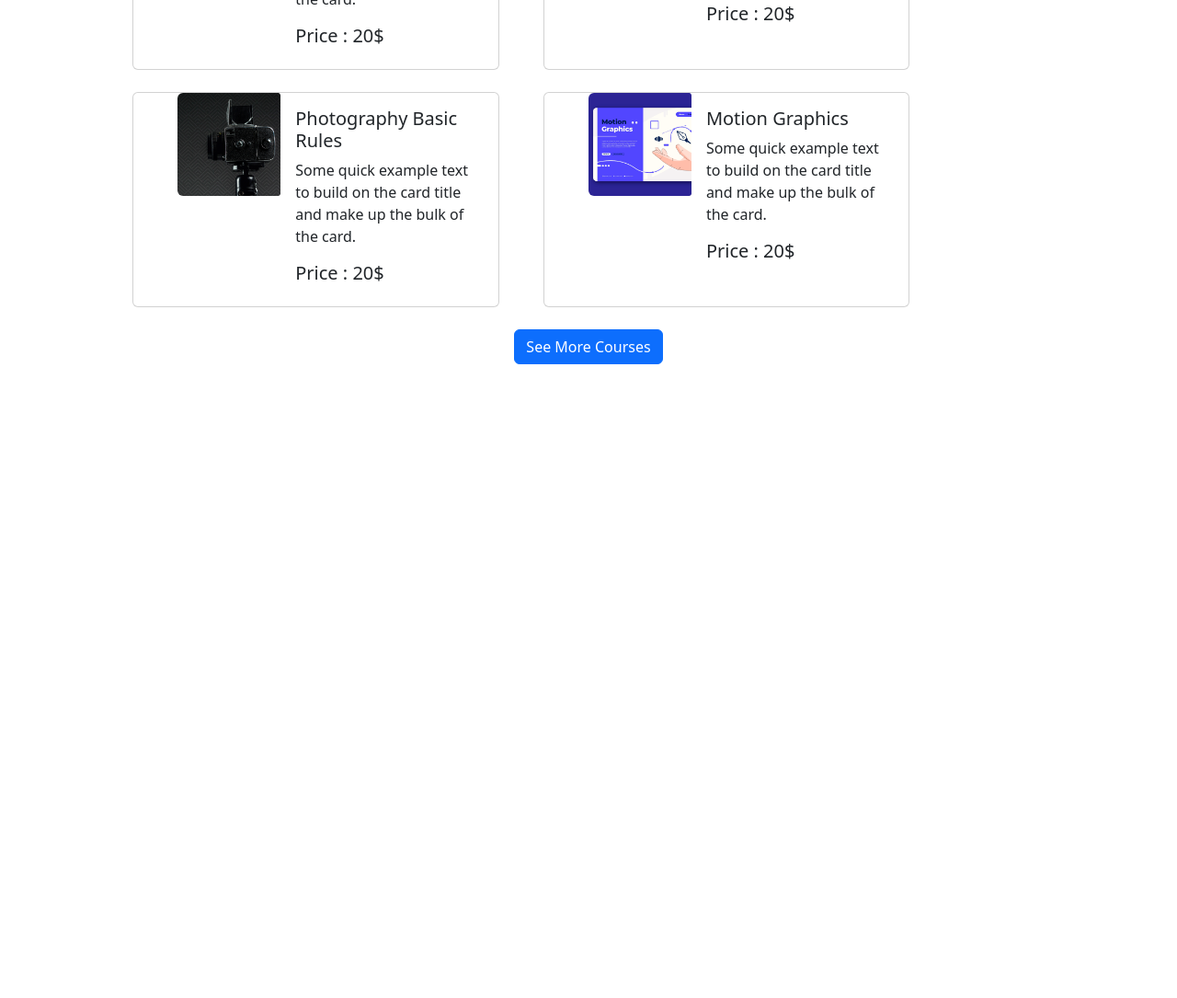
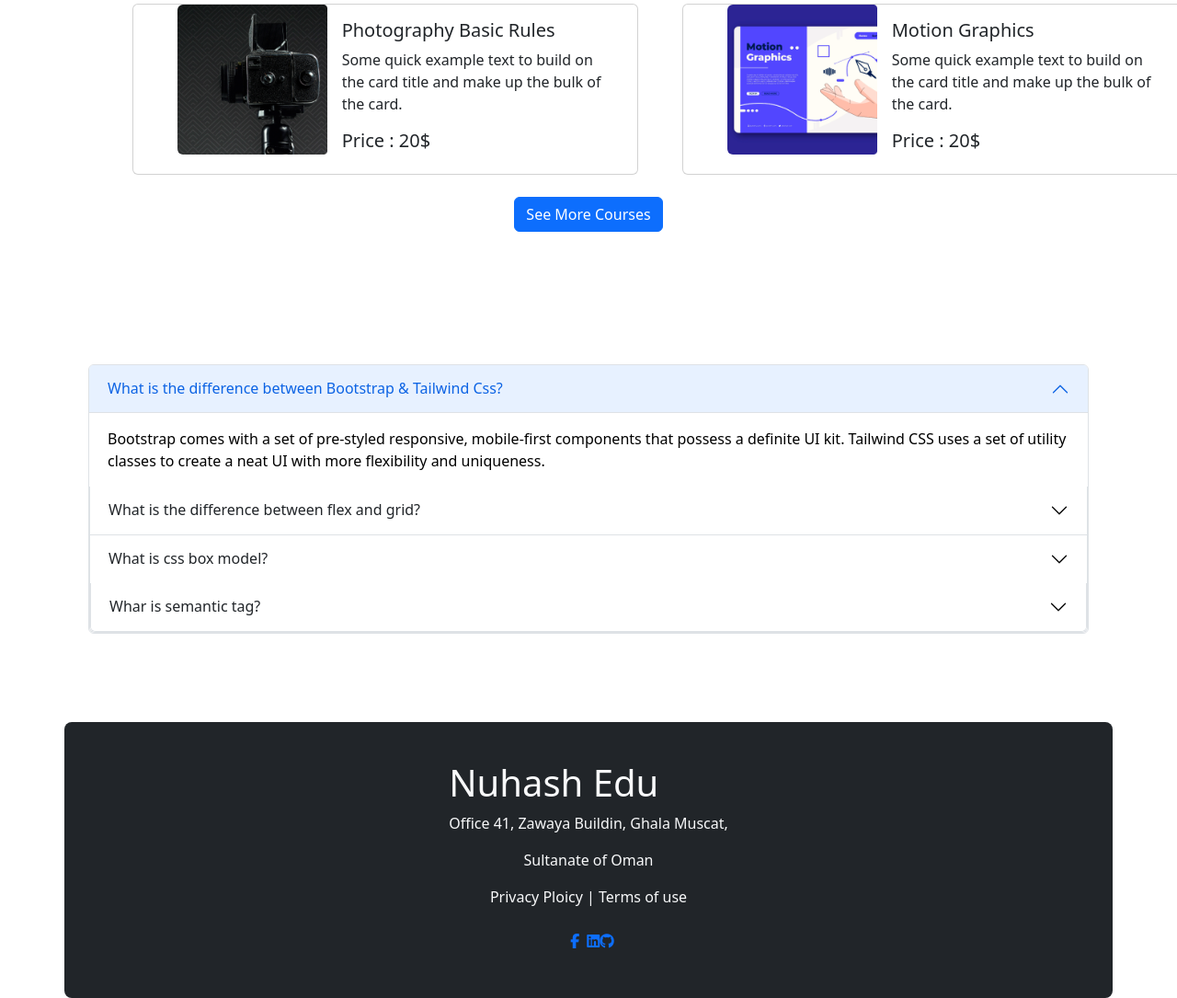
Before and after one commit to nuhash123/nuhash-edu, a plain HTML site: page index.html in a window 1280 px wide. Shown: the part 1614-2699 px from the top of the page at 92% size. Before the commit the page ends 2010 px from the top, so only its background shows below. Drawn offline with nearby package versions, Linux system fonts and the light colour scheme.

Commit message:
question

```diff
--- a/index.html
+++ b/index.html
@@ -8,6 +8,11 @@
     <title>nuhash-edu</title>
     <link rel="stylesheet" href="https://cdn.jsdelivr.net/npm/bootstrap@5.2.0/dist/css/bootstrap.min.css
     ">
+    <script src="https://kit.fontawesome.com/438c9f457c.js" crossorigin="anonymous"></script>
+
+    <style>
+
+    </style>
 </head>
 
 <body>
@@ -138,7 +143,7 @@
     <!-- courses start -->
     <main>
         <div class="row row-cols-1 row-cols-md-2 row-cols-lg-3 g-4 ms-5 ps-5">
-            <div class="card ms-5 ps-5" style="max-width: 540px;">
+            <div class="card ms-5 ps-5" style="width: 550px;">
                 <div class="row g-0">
                     <div class="col-md-4">
                         <img src="images/course/course-1.png" class="img-fluid rounded-start" alt="...">
@@ -154,7 +159,7 @@
                     </div>
                 </div>
             </div>
-            <div class="card ms-5 ps-5" style="max-width: 540px;">
+            <div class="card ms-5 ps-5" style="width: 550px;">
                 <div class="row g-0">
                     <div class="col-md-4">
                         <img src="images/course/course-2.png" class="img-fluid rounded-start" alt="...">
@@ -169,7 +174,7 @@
                     </div>
                 </div>
             </div>
-            <div class="card ms-5 ps-5" style="max-width: 540px;">
+            <div class="card ms-5 ps-5" style="width: 550px;">
                 <div class="row g-0">
                     <div class="col-md-4">
                         <img src="images/course/course-3.png" class="img-fluid rounded-start" alt="...">
@@ -184,7 +189,7 @@
                     </div>
                 </div>
             </div>
-            <div class="card ms-5 ps-5" style="max-width: 540px;">
+            <div class="card ms-5 ps-5" style="width: 550px;">
                 <div class="row g-0">
                     <div class="col-md-4">
                         <img src="images/course/course-4.png" class="img-fluid rounded-start" alt="...">
@@ -199,7 +204,7 @@
                     </div>
                 </div>
             </div>
-            <div class="card ms-5 ps-5" style="max-width: 540px;">
+            <div class="card ms-5 ps-5" style="width: 550px;">
                 <div class="row g-0">
                     <div class="col-md-4">
                         <img src="images/course/course-5.png" class="img-fluid rounded-start" alt="...">
@@ -214,7 +219,7 @@
                     </div>
                 </div>
             </div>
-            <div class="card ms-5 ps-5" style="max-width: 540px;">
+            <div class="card ms-5 ps-5" style="width: 550px;">
                 <div class="row g-0">
                     <div class="col-md-4">
                         <img src="images/course/course-6.png" class="img-fluid rounded-start" alt="...">
@@ -236,10 +241,112 @@
     <!-- courses end -->
     <div class="d-flex justify-content-center"><button type="button" class="btn btn-primary ">See More Courses</button>
     </div>
+    <br>
+    <br>
+
+    <!-- question start -->
+    <section class="m-5 p-5">
+        <div class="accordion" id="accordionExample">
+            <div class="accordion-item">
+                <h2 class="accordion-header" id="headingOne">
+                    <button class="accordion-button" type="button" data-bs-toggle="collapse"
+                        data-bs-target="#collapseOne" aria-expanded="true" aria-controls="collapseOne">
+                        What is the difference between Bootstrap & Tailwind Css?
+                    </button>
+                </h2>
+                <div id="collapseOne" class="accordion-collapse collapse show" aria-labelledby="headingOne"
+                    data-bs-parent="#accordionExample">
+                    <div class="accordion-body">Bootstrap comes with a set of pre-styled responsive, mobile-first
+                        components that possess a definite UI kit. Tailwind CSS uses a set of utility classes to create
+                        a neat UI with more flexibility and uniqueness.
+                    </div>
+                </div>
+
+                <div class="accordion-item">
+                    <h2 class="accordion-header" id="headingTwo">
+                        <button class="accordion-button collapsed" type="button" data-bs-toggle="collapse"
+                            data-bs-target="#collapseTwo" aria-expanded="false" aria-controls="collapseTwo">
+                            What is the difference between flex and grid?
+
+                        </button>
+                    </h2>
+                    <div id="collapseTwo" class="accordion-collapse collapse" aria-labelledby="headingTwo"
+                        data-bs-parent="#accordionExample">
+                        <div class="accordion-body">
+                            CSS Grids helps you create the outer layout of the webpage. You can build complex as well
+                            responsive design with this. This is why it is called layout first Flexbox mostly helps
+                            align content & move blocks. CSS grids are for 2D layouts. It works with both rows and
+                            columns. Flexbox works better in one dimension only (either rows OR columns).It will be more
+                            time saving and helpful if you use both at the same time.
+                        </div>
+                    </div>
+                </div>
+                <div class="accordion-item">
+                    <h2 class="accordion-header" id="headingThree">
+                        <button class="accordion-button collapsed" type="button" data-bs-toggle="collapse"
+                            data-bs-target="#collapseThree" aria-expanded="false" aria-controls="collapseThree">
+
+                            What is css box model?
+
+                        </button>
+                    </h2>
+                    <div id="collapseThree" class="accordion-collapse collapse" aria-labelledby="headingThree"
+                        data-bs-parent="#accordionExample">
+                        <div class="accordion-body">
+                            The CSS box model is a container that contains multiple properties including , borders,
+                            margin, padding, and the content itself. It is used to create the design and layout of web
+                            pages. It can be used as a toolkit for customizing the layout of different elements.
+
+                        </div>
+                    </div>
+                    <div class="accordion-item">
+                        <h2 class="accordion-header" id="headingFour">
+                            <button class="accordion-button collapsed" type="button" data-bs-toggle="collapse"
+                                data-bs-target="#collapseFour" aria-expanded="false" aria-controls="collapseFour">
 
 
+                                Whar is semantic tag?
+                            </button>
+                        </h2>
+                        <div id="collapseFour" class="accordion-collapse collapse" aria-labelledby="headingFour"
+                            data-bs-parent="#accordionExample">
+                            <div class="accordion-body">
+                                The HTML semantics refers to the tags that provide meaning to an HTML page rather than
+                                just presentation. It makes HTML more comprehensible by better defining the different
+                                sections and layout of web pages
+                            </div>
+                        </div>
+                    </div>
+                </div>
+    </section>
 
+    <!-- question end -->
 
+    <SECtion>
+        <section style="height: 300px" id="subscribe"
+            class="container rounded-3 text-light bg-dark d-flex justify-content-center align-items-center ">
+            <div>
+                <h1>Nuhash Edu</h1>
+                <p>Office 41, Zawaya Buildin, Ghala Muscat, </p>
+                <p class="d-flex justify-content-center">Sultanate of Oman</p>
+                <p class="d-flex justify-content-center">Privacy Ploicy | Terms of use</p>
+
+                <div class="d-flex justify-content-center align-items-center">
+                    <div class="p-2"><a href="https://www.facebook.com/profile.php?id=100006976830686">
+                            <i class="fa-brands fa-facebook-f"></i>
+                        </a></div>
+                    <div><a href="https://www.linkedin.com/in/nuhash-imroz-6b815b214/">
+                            <i class="fa-brands fa-linkedin"></i>
+                        </a></div>
+                    <div><a href="https://github.com/nuhash123">
+                            <i class="fa-brands fa-github"></i>
+                        </a></div>
+                </div>
+
+            </div>
+
+        </section>
+    </SECtion>
 
 
     <script src="https://cdn.jsdelivr.net/npm/bootstrap@5.2.0/dist/js/bootstrap.bundle.min.js
```
